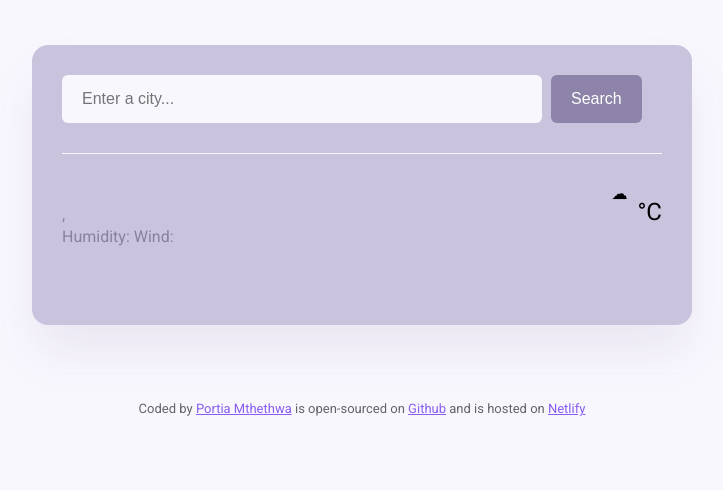
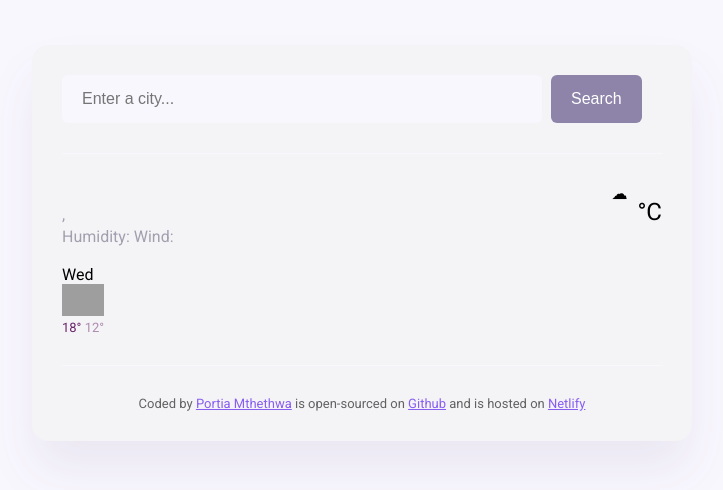
Before and after one commit to Portia165/clima, a plain HTML site: page index.html in a window 1280 px wide. Shown: the whole page, without its empty margins (278-1001 px from the left). Drawn offline with nearby package versions, Linux system fonts and the light colour scheme; no server answers; grey boxes are pictures that could not be loaded.

Commit message:
added forecast info to html

```diff
--- a/index.html
+++ b/index.html
@@ -35,14 +35,23 @@
               <br />
               Humidity: <strong id="humidity"></strong> Wind: <strong id="speed"></strong>
             </p>
+            <div class="weather-forcast">
+              <div class="row">
+                <div class="col-2">
+                  <div class="weather-forecast-date">Wed</div>
+                </div>
+                <img src="http://openweathermap.org/img/wn/50d@2x.png" alt="" width="42">
+
+              </div>
+              <div class="weather-forecast-temp">
+                <span class="weather-forecast-temp-max">18° </span>
+                <span class="weather-forecast-temp-min">12°</span> </div>
+            </div>
           </div>
           <div class="weather-app-temp-container">
             <div id="icon">☁</div>
             <div class="weather-app-temp" id="temperature"></div>
               <div class="weather-app-unit">°C</div>
-            </div>
-          </div>
-        </div>
       </main>
       <footer>
         Coded by
--- a/src/styles.css
+++ b/src/styles.css
@@ -3,7 +3,7 @@ body {
   font-family: "Roboto", sans-serif;
 }
 .weather-app {
-  background-color: #c9c3de;
+  background-color: #f4f4f7;
   max-width: 600px;
   margin: 45px auto;
   box-shadow: 0 30px 50px rgba(65, 50, 100, 0.08);
@@ -48,7 +48,7 @@ main {
   color: rgba(39, 33, 66, 0.4);
 }
 .weather-app-details strong {
-  color: #f4eaf4;
+  color: #692369;
   font-size: 16px;
   line-height: 24px;
   font-weight: 500;
@@ -74,6 +74,21 @@ main {
   font-size: 24px;
   font-family: "Roboto", sans-serif;
 }
+.weather-forecast {
+  margin-top: 20px;
+  text-align: center;
+}
+.weather-forecast.date {
+  font-size: 16px;
+  opacity: 0.6;
+}
+.weather-forecast-temp {
+  font-size: 13px;
+  color: #692369;
+}
+.weather-forecast-temp-min {
+  opacity: 0.5;
+}
 footer {
   border-top: 1px solid #f9f7fe;
   padding: 30px 0 0 0;
```
